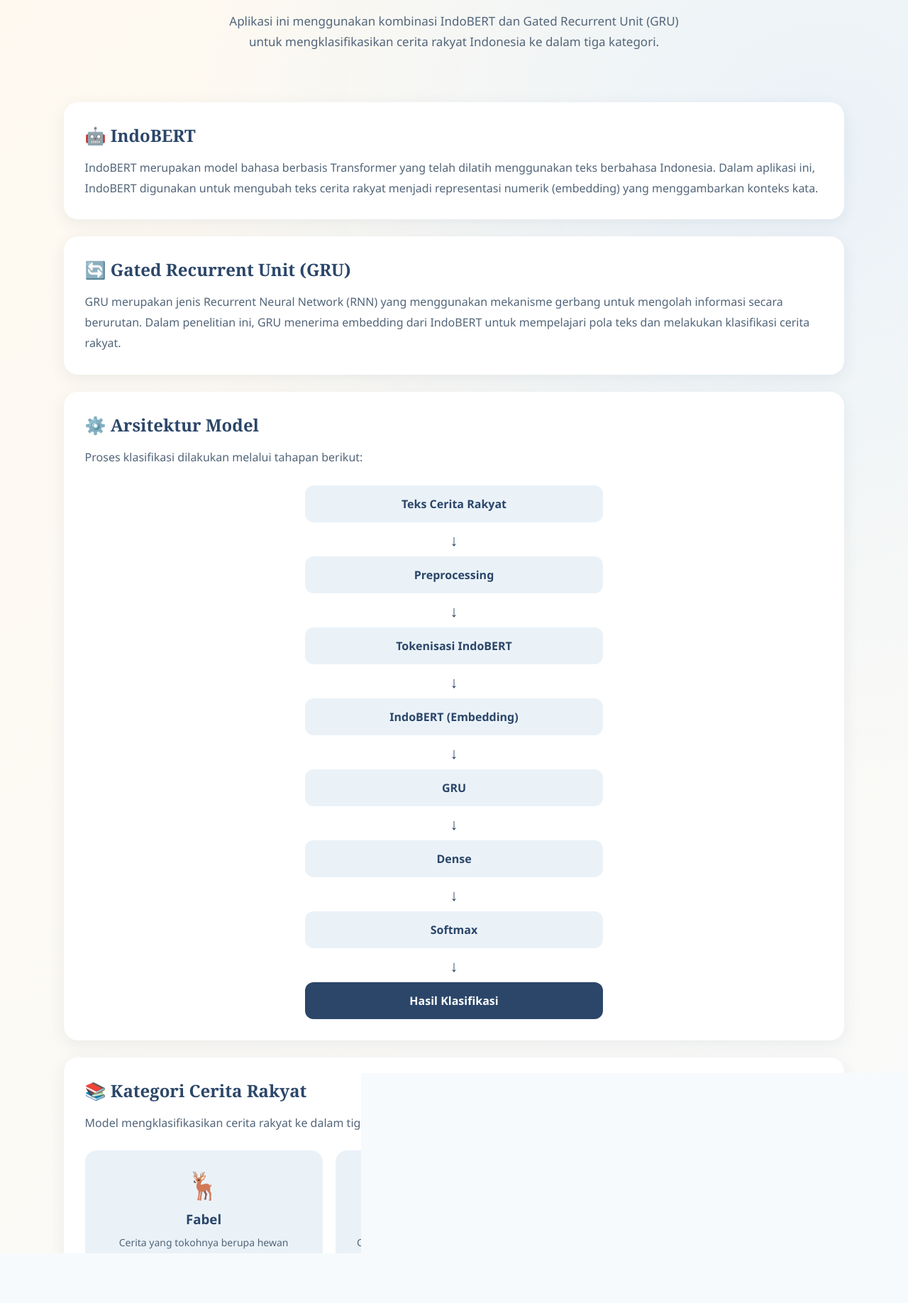
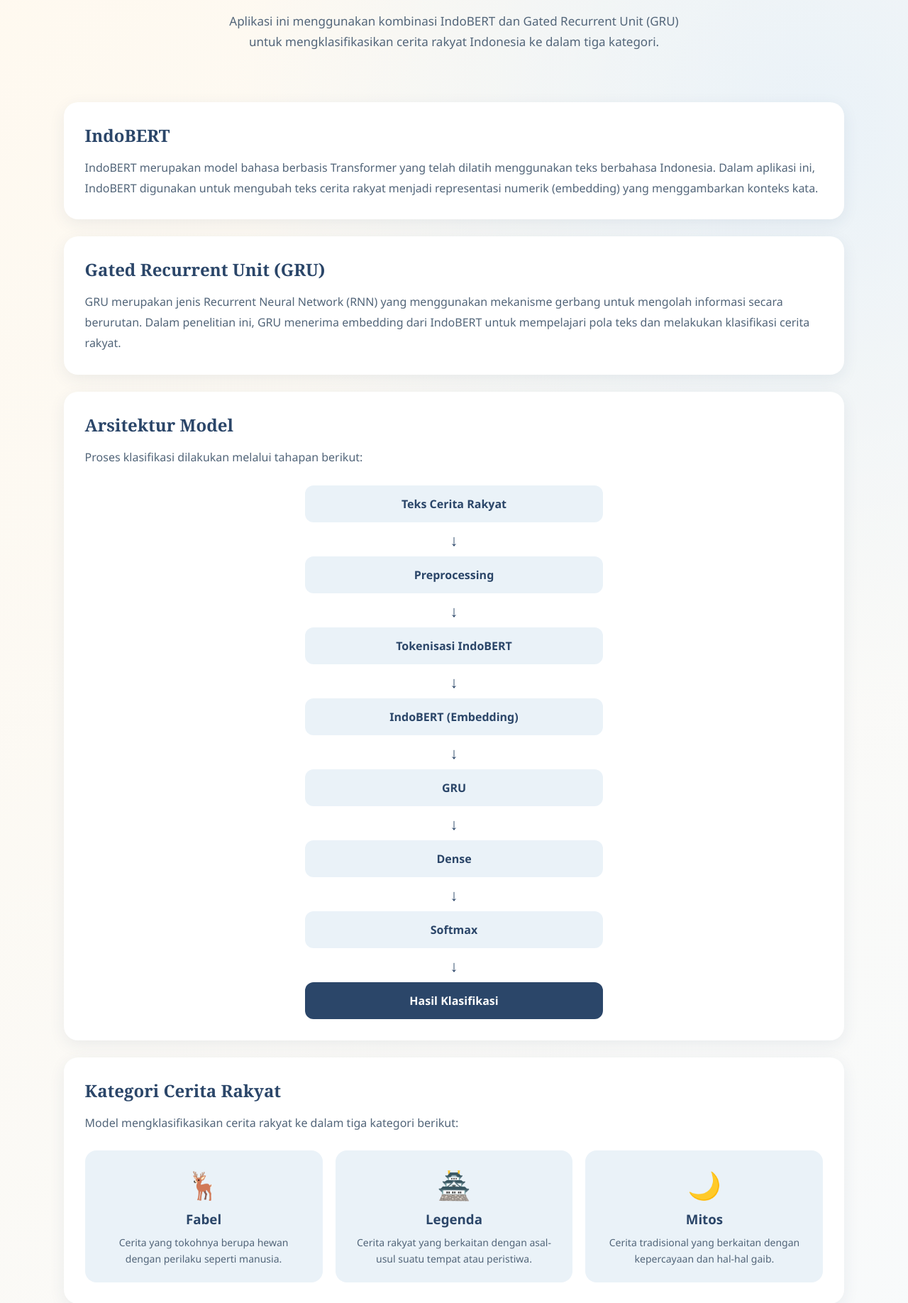
Before and after one commit to angelinejes/klasifikasi-cerita-rakyat, a Flask app: page /tentang in a window 1280 px wide. Shown: the part 267-2103 px from the top of the page at 71% size. Run offline with Flask 3, Linux system fonts and the light colour scheme.

Commit message:
Memperbarui halaman tentang

```diff
--- a/templates/about.html
+++ b/templates/about.html
@@ -38,7 +38,7 @@
 
         <!-- IndoBERT -->
         <section class="about-card">
-            <h2>🤖 IndoBERT</h2>
+            <h2>IndoBERT</h2>
             <p>
                 IndoBERT merupakan model bahasa berbasis Transformer
                 yang telah dilatih menggunakan teks berbahasa Indonesia.
@@ -50,7 +50,7 @@
 
         <!-- GRU -->
         <section class="about-card">
-            <h2>🔄 Gated Recurrent Unit (GRU)</h2>
+            <h2>Gated Recurrent Unit (GRU)</h2>
             <p>
                 GRU merupakan jenis Recurrent Neural Network (RNN)
                 yang menggunakan mekanisme gerbang untuk mengolah
@@ -62,7 +62,7 @@
 
         <!-- Arsitektur -->
         <section class="about-card">
-            <h2>⚙️ Arsitektur Model</h2>
+            <h2>Arsitektur Model</h2>
             <p>
                 Proses klasifikasi dilakukan melalui tahapan berikut:
             </p>
@@ -90,7 +90,7 @@
 
         <!-- Kategori -->
         <section class="about-card">
-            <h2>📚 Kategori Cerita Rakyat</h2>
+            <h2>Kategori Cerita Rakyat</h2>
             <p>
                 Model mengklasifikasikan cerita rakyat ke dalam
                 tiga kategori berikut:
@@ -119,7 +119,7 @@
 
         <!-- Dataset -->
         <section class="about-card">
-            <h2>📊 Dataset Penelitian</h2>
+            <h2>Dataset Penelitian</h2>
             <p>
                 Model dikembangkan menggunakan dataset cerita rakyat
                 Indonesia yang terdiri dari tiga kategori klasifikasi.
@@ -141,25 +141,10 @@
             </div>
         </section>
 
-        <!-- Evaluasi -->
-        <section class="about-card">
-            <h2>📈 Evaluasi Model</h2>
-            <p>
-                Kinerja model dievaluasi menggunakan metrik
-                Accuracy, Precision, Recall, dan F1-Score.
-                Evaluasi dilakukan untuk mengetahui kemampuan
-                model dalam mengklasifikasikan cerita rakyat.
-            </p>
-            <p class="evaluation-note">
-                Hasil evaluasi penelitian akan ditampilkan pada bagian ini.
-            </p>
-        </section>
-
     </main>
 
     <footer>
         <p>Klasifikasi Cerita Rakyat Indonesia</p>
     </footer>
-
 </body>
 </html>
```
